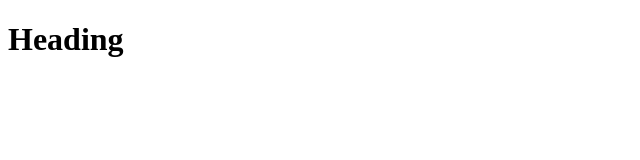
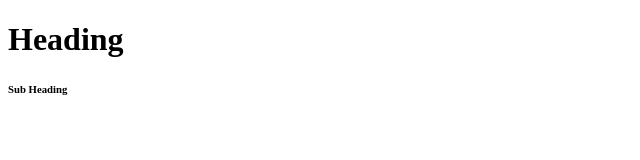
Before and after one commit to pandi-subash/JavaScript2, a plain HTML site: page index.html in a window 1280 px wide. Shown: the full height of the page, 0-640 px from the left. Drawn offline with Linux system fonts and the light colour scheme.

Commit message:
Added sub heading

```diff
--- a/index.html
+++ b/index.html
@@ -8,5 +8,6 @@
 </head>
 <body>
     <h1>Heading</h1>
+    <h6>Sub Heading</h6>
 </body>
 </html>
```
